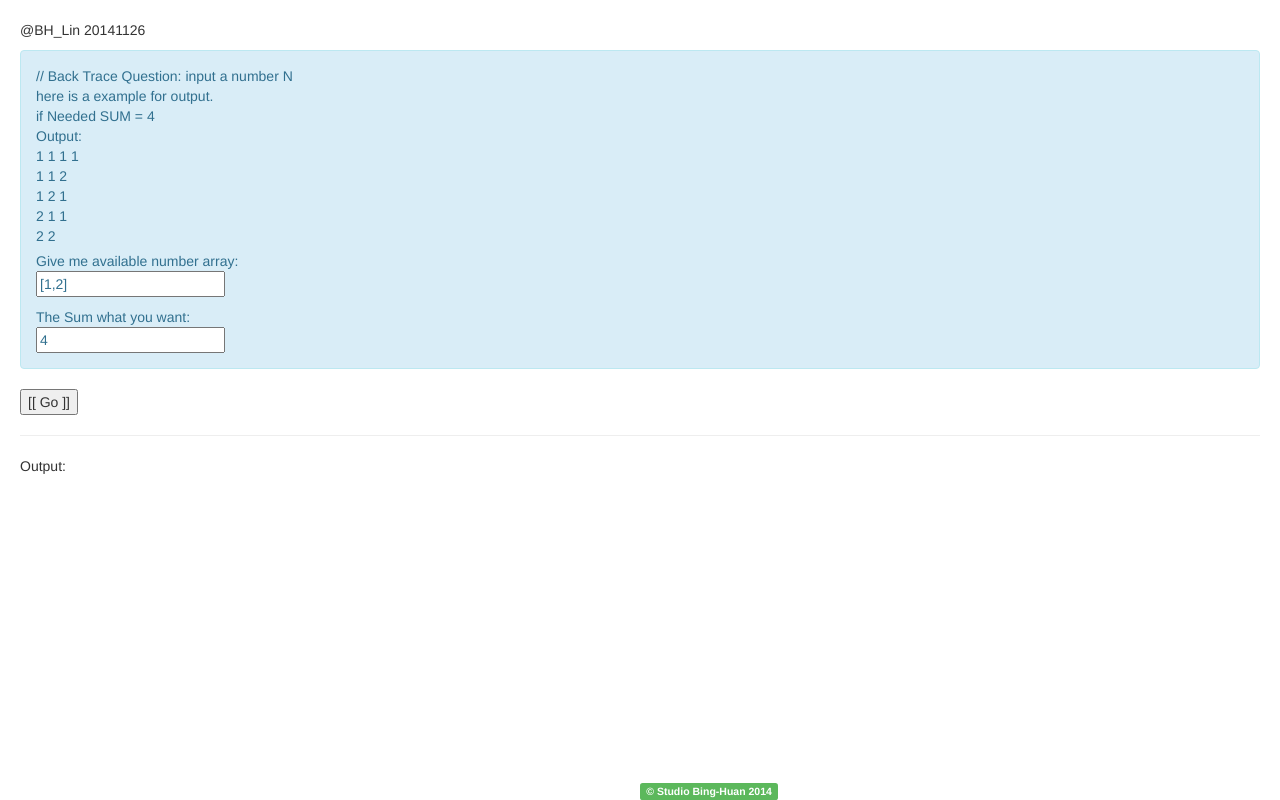
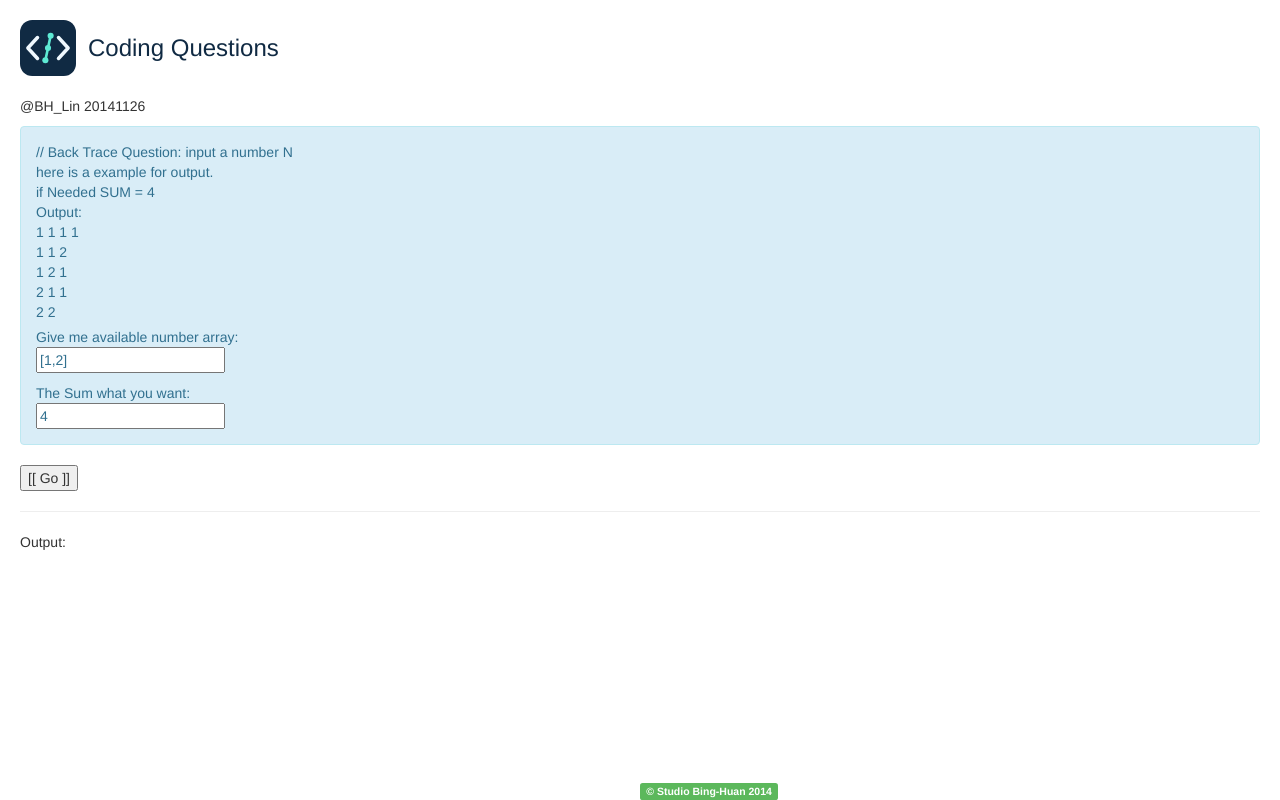
Before and after one commit to binghuan/CodingQuestions, a plain HTML site: page index.html in a window 1280 px wide. Drawn offline with Linux system fonts and the light colour scheme.

Commit message:
Add Coding Questions app icon
Add an SVG app icon and use it as the page favicon. Add matching theme color and a branded header to the page.

```diff
--- a/index.html
+++ b/index.html
@@ -5,6 +5,8 @@
     <meta http-equiv="X-UA-Compatible" content="IE=edge">
     <meta name="viewport" content="width=device-width, initial-scale=1">
     <title>Coding Interview Question</title>
+    <meta name="theme-color" content="#102A43">
+    <link rel="icon" type="image/svg+xml" sizes="any" href="assets/app-icon.svg">
     <link href="bower_components/bootstrap/dist/css/bootstrap.min.css" rel="stylesheet">
 
     <!-- HTML5 shim and Respond.js for IE8 support of HTML5 elements and media queries -->
@@ -62,6 +64,10 @@
 
   </head>
   <body style='padding:20px'>
+        <header style="display:flex; align-items:center; gap:12px; margin-bottom:20px">
+          <img src="assets/app-icon.svg" alt="" width="56" height="56">
+          <h1 style="margin:0; font-size:24px; color:#102a43">Coding Questions</h1>
+        </header>
   		<p>@BH_Lin 20141126</p>
 		<div class='alert alert-info'>
 			<p>// Back Trace
```
Also changed, not shown: assets/app-icon.svg (added).
